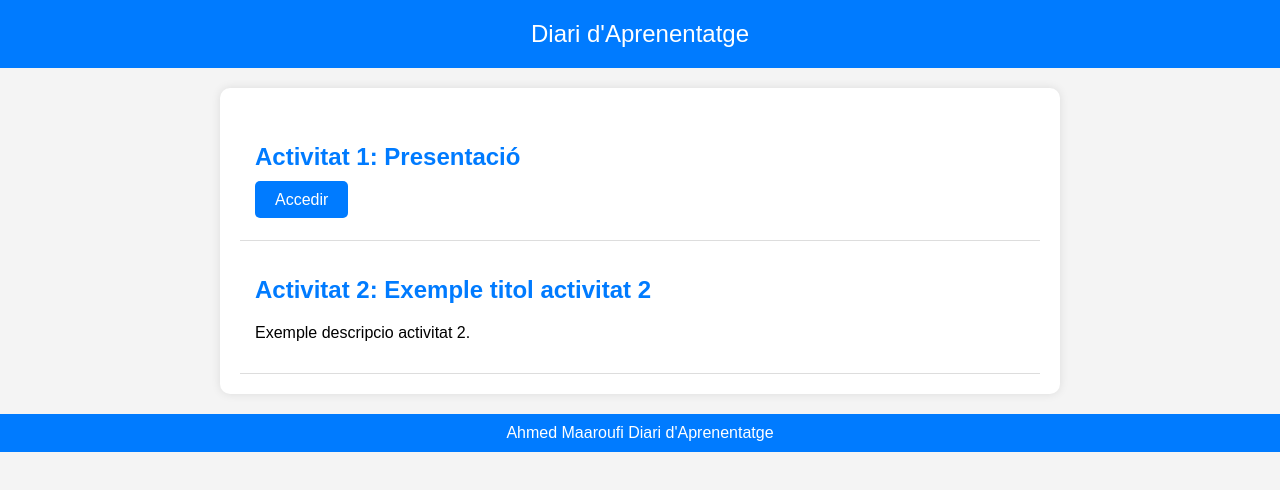
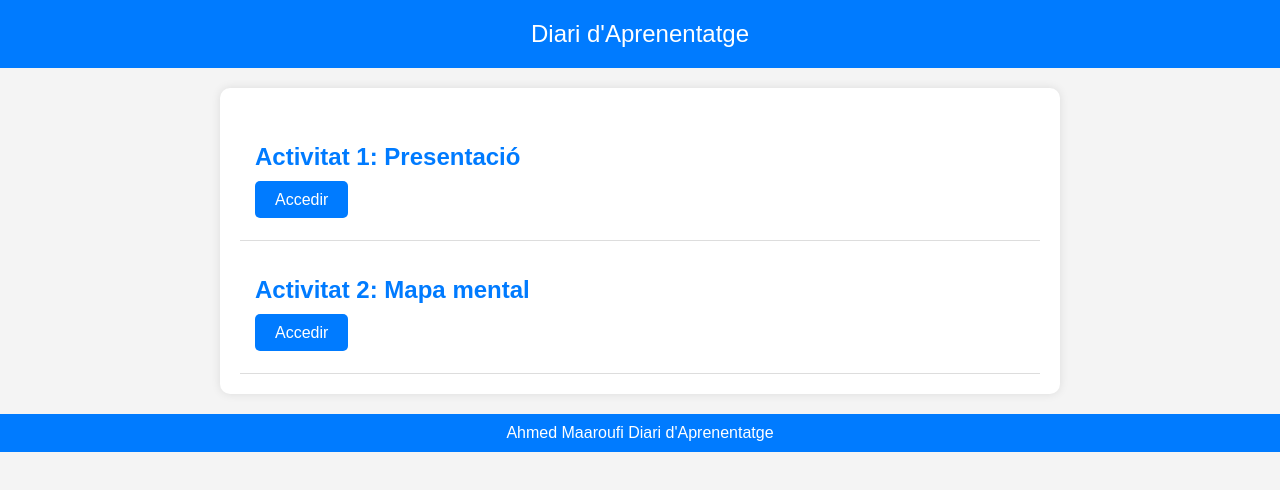
Before and after one commit to Ahmed4728/Ahmed4728.github.io, a plain HTML site: page index.html in a window 1280 px wide. Drawn offline with Linux system fonts and the light colour scheme.

Commit message:
Update index.html

```diff
--- a/index.html
+++ b/index.html
@@ -53,8 +53,9 @@
 </p>
         </div>
         <div class="post">
-            <h2>Activitat 2: Exemple titol activitat 2</h2>
-            <p>Exemple descripcio activitat 2.</p>
+            <h2>Activitat 2: Mapa mental</h2>
+            <p><a href="https://www.canva.com/design/DAGfoybbIDU/GVhCwK9q0aCkT6srHWjLbw/view?utm_content=DAGfoybbIDU&utm_campaign=designshare&utm_medium=link2&utm_source=uniquelinks&utlId=h1e771d639f" target="_blank" style="padding: 10px 20px; background: #007bff; color: white; text-decoration: none; border-radius: 5px;">Accedir</a>
+</p>
         </div>
     </div>
     <footer>
```
